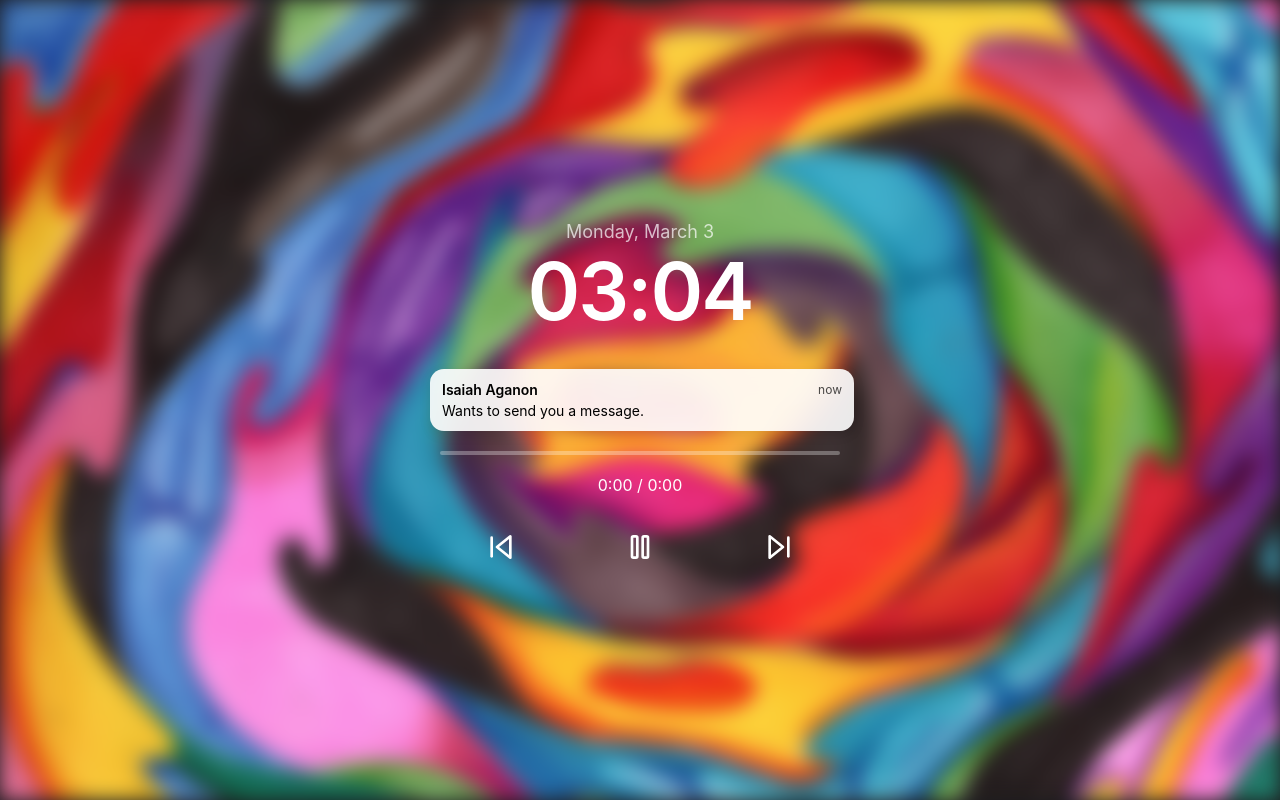
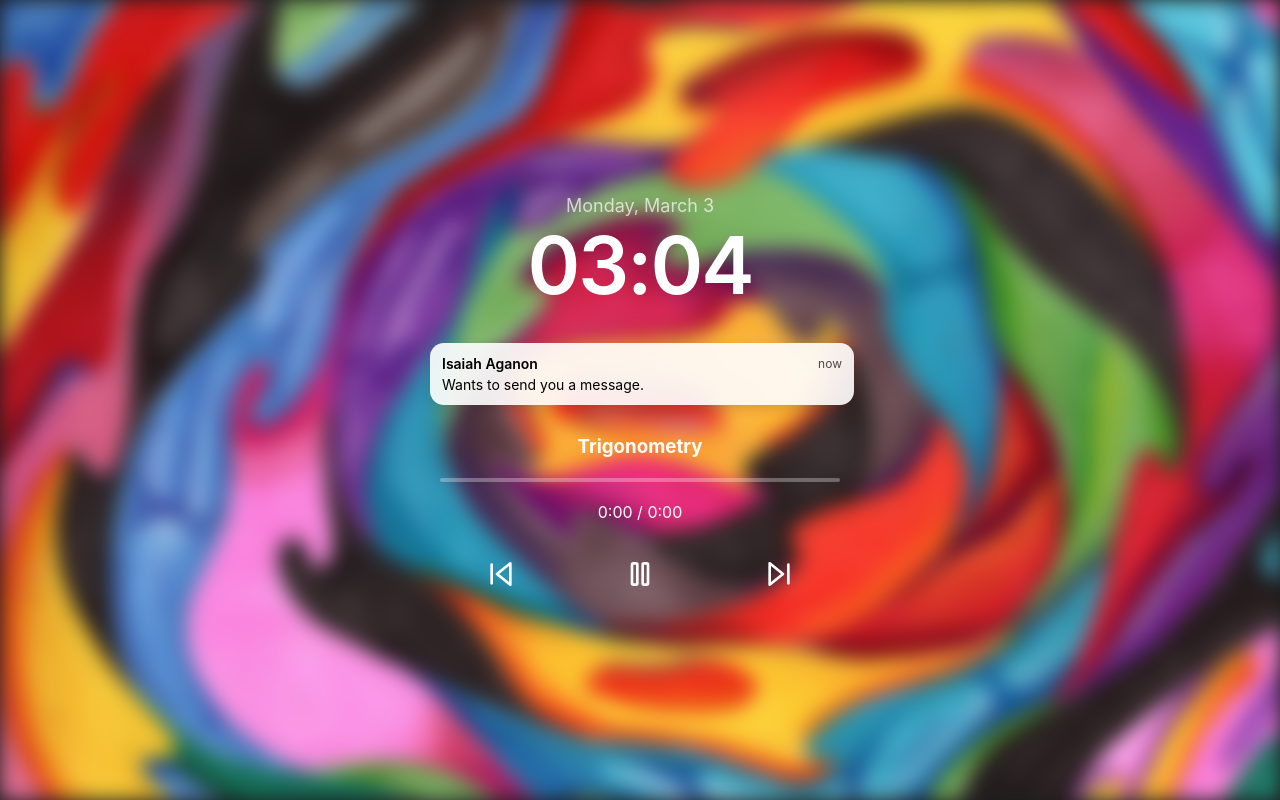
Before and after one commit to AganonIsaiah/Webpage-App, a React (Vite) app: page / in a window 1280 px wide. Both pictures are taken after a click on the button 639 px from the left and 703 px from the top of the page. Built offline with nearby package versions, Linux system fonts and the light colour scheme.

Commit message:
adding song titles

```diff
--- a/src/components/Music.jsx
+++ b/src/components/Music.jsx
@@ -20,7 +20,7 @@ export default function Music() {
 
     useEffect(() => {
 
-        audioRef.current = new Audio(songs[currentSongIndex]);
+        audioRef.current = new Audio(songs[currentSongIndex].file);
         audioRef.current.addEventListener("loadedmetadata", () => {
             setDuration(audioRef.current.duration);
         });
@@ -169,12 +169,13 @@ export default function Music() {
                     </div>
                 )}
 
-                {!showMessage && !messageShown && (
+                {!showMessage && !messageShown ? (
                     <div className="song-info">
                         <img src="/en.png" alt="Album Art" className="album-art" />
                         <h2>Isaiah's Mix</h2>
-                        <p>Music</p>
                     </div>
+                ) : (
+                    <h3 className="song-title">{songs[currentSongIndex].name}</h3>
                 )}
 
                 <div className="progress-container" onClick={handleProgressClick}>
--- a/src/data/songs.js
+++ b/src/data/songs.js
@@ -1,9 +1,9 @@
 export const songs = [
-    "trizNate2.wav",
-    "trizNate1.wav",
-    "fipt2.wav",
-    "foodgrade.wav",
-    "marie.wav",
-    "fipt1.wav",
-    "fipt3.wav",
-]
+    { name: "Trigonometry", file: "trizNate2.wav" },
+    { name: "Known Unknowns", file: "trizNate1.wav" },
+    { name: "Fantasy Island Pt. 1", file: "fipt2.wav" },
+    { name: "Food Grade", file: "foodgrade.wav" },
+    { name: "Marie", file: "marie.wav" },
+    { name: "Fantasy Island Pt. 2", file: "fipt1.wav" },
+    { name: "Fantasy Island Pt. 3", file: "fipt3.wav" },
+];
--- a/src/styles/Music.css
+++ b/src/styles/Music.css
@@ -53,6 +53,10 @@
 
 .song-info {
   margin-bottom: 20px;
+}
+
+.song-title {
+  margin-top: 30px;
 }
 
 .song-info h2 {
```
